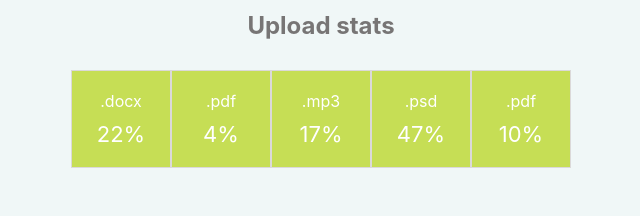
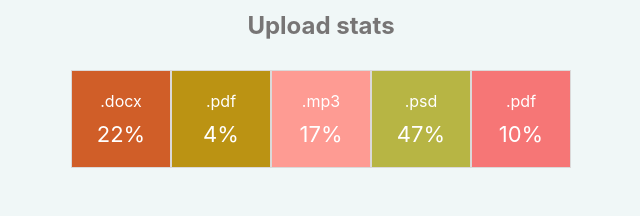
Before and after one commit to NatalyOsadcha/goit-react-hw-01-components, a React (Create React App) app: page / in a window 1280 px wide. Shown: the part 562-778 px from the top of the page, without its empty margins (319-959 px from the left). Built offline with nearby package versions, Linux system fonts and the light colour scheme; grey boxes are pictures that could not be loaded.

Commit message:
updated Statistics.jsx

```diff
--- a/src/components/statistics/Statistics.jsx
+++ b/src/components/statistics/Statistics.jsx
@@ -1,14 +1,12 @@
 import PropTypes from 'prop-types';
 import css from './Statistics.module.css';
 export default function Statistics({ title, stats }) {
-  const styles = { backgroundColor: getRandomHexColor() };
-
   return (
     <section className={css.statistics}>
       {title && <h2 className={css.title}>{title}</h2>}
       <ul className={css.statList}>
         {stats.map(stat => (
-          <li key={stat.id} className={css.item} style={styles}>
+          <li key={stat.id} className={css.item} style={{ backgroundColor: getRandomHexColor() }}>
             <span className={css.label}>{stat.label}</span>
             <span className={css.percentage}>{stat.percentage}%</span>
           </li>
```
